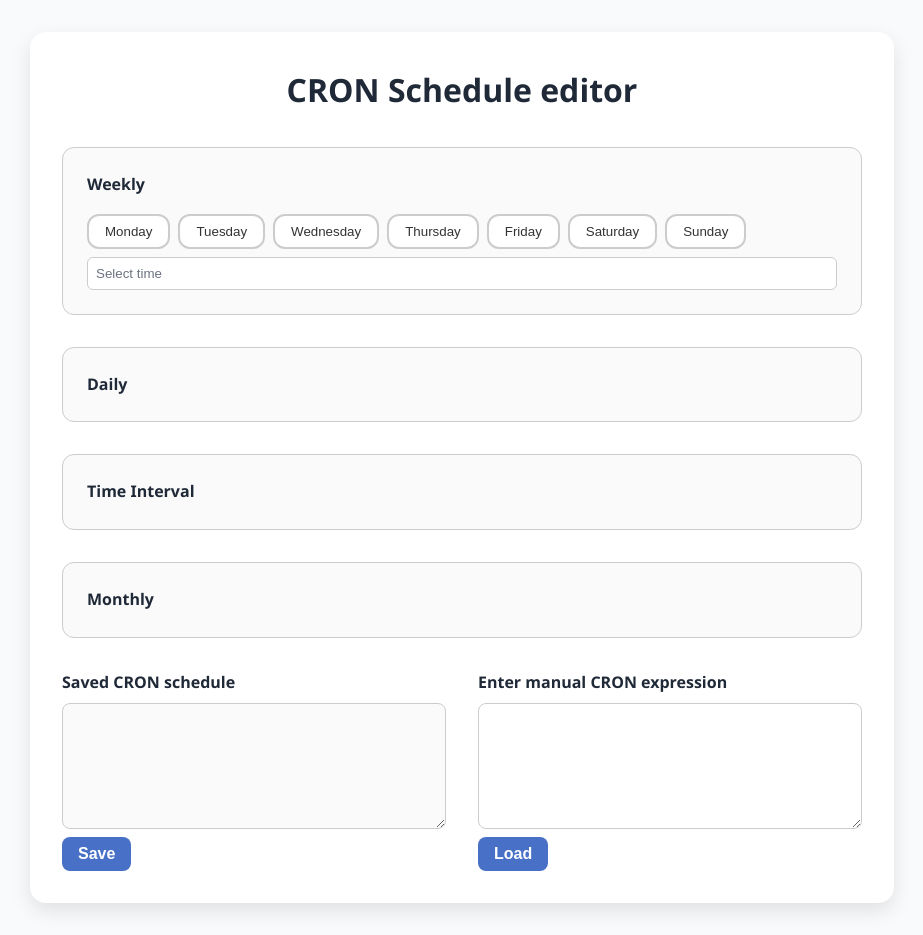
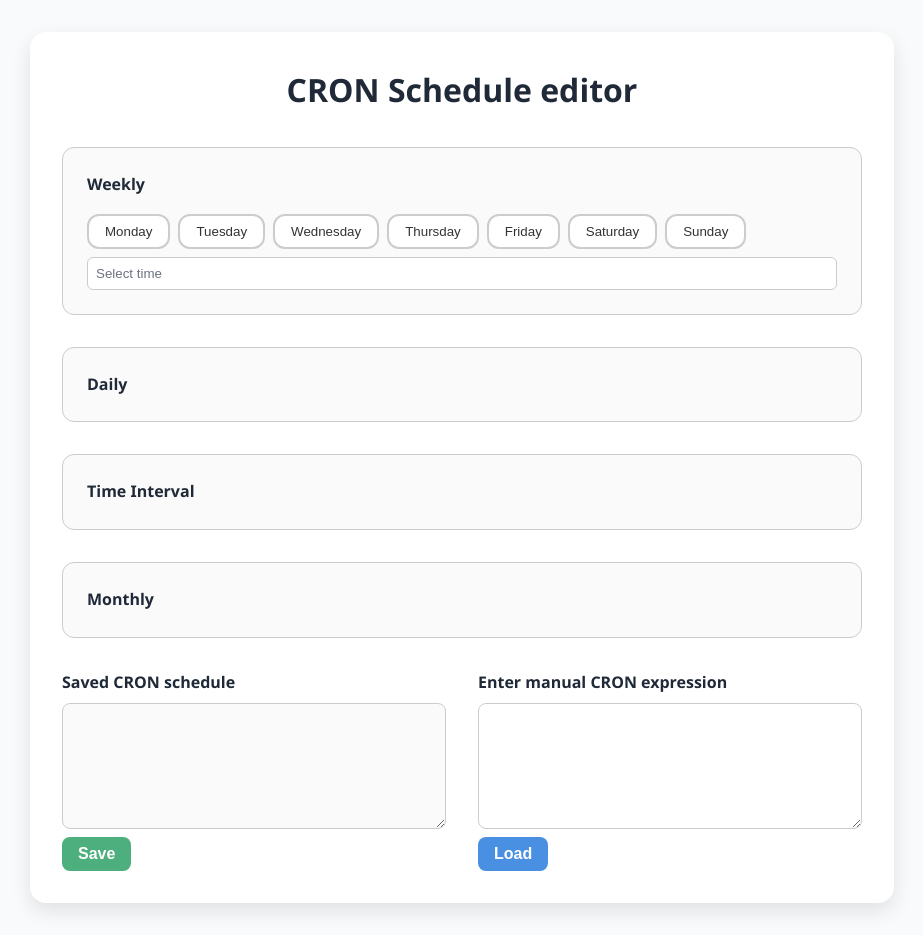
Before and after one commit to johders/cron-schedule-editor, a React (Vite) app: page / in a window 1280 px wide. Shown: the whole page, without its empty margins (178-1101 px from the left). Built offline with nearby package versions, Linux system fonts and the light colour scheme.

Commit message:
Update button styles

```diff
--- a/src/components/ScheduleFooter.jsx
+++ b/src/components/ScheduleFooter.jsx
@@ -21,7 +21,7 @@ function ScheduleFormFooter({
           readOnly={true}
         />
         <div>
-          <Button children="Save" onClick={onSave} />
+          <Button children="Save" onClick={onSave} color="save" />
         </div>
       </div>
 
@@ -34,7 +34,7 @@ function ScheduleFormFooter({
           error={error}
         />
         <div>
-          <Button children="Load" onClick={onLoad} />
+          <Button children="Load" onClick={onLoad} color="load" />
         </div>
       </div>
     </div>
--- a/src/components/ui/Button.jsx
+++ b/src/components/ui/Button.jsx
@@ -1,9 +1,9 @@
 import styles from "./Button.module.css";
 
-function Button({ children, onClick, disabled = false }) {
+function Button({ children, onClick, disabled = false, color = "default" }) {
   return (
     <button
-      className={styles.button}
+      className={`${styles.button} ${styles[color]}`}
       type="button"
       onClick={onClick}
       disabled={disabled}
--- a/src/components/ui/Button.module.css
+++ b/src/components/ui/Button.module.css
@@ -10,8 +10,30 @@
   transition: background-color 0.2s ease;
 }
 
-.button:hover {
+.default {
+  background-color: var(--color-primary);
+}
+.default:hover {
   background-color: var(--color-primary-hover);
+}
+
+.save {
+  background-color: var(--color-save);
+}
+.save:hover {
+  background-color: var(--color-save-hover);
+}
+
+.load {
+  background-color: var(--color-load);
+}
+.load:hover {
+  background-color: var(--color-load-hover);
+}
+
+.button:focus {
+  outline: 2px solid var(--color-border);
+  outline-offset: 2px;
 }
 
 .button:disabled {
--- a/src/styles/variables.css
+++ b/src/styles/variables.css
@@ -14,6 +14,10 @@
   --color-tile-hover: #bdc4d3;
   --color-placeholder: #6b7280;
   --color-datepicker-hover: #eef2ff;
+  --color-save: #4caf7d;
+  --color-save-hover: #438f6e;
+  --color-load: #4a90e2;
+  --color-load-hover: #3b78c5;
 
   --font-base: "Segoe UI", Roboto, "Helvetica Neue", sans-serif;
   --font-alt: "Inter", sans-serif;
```
